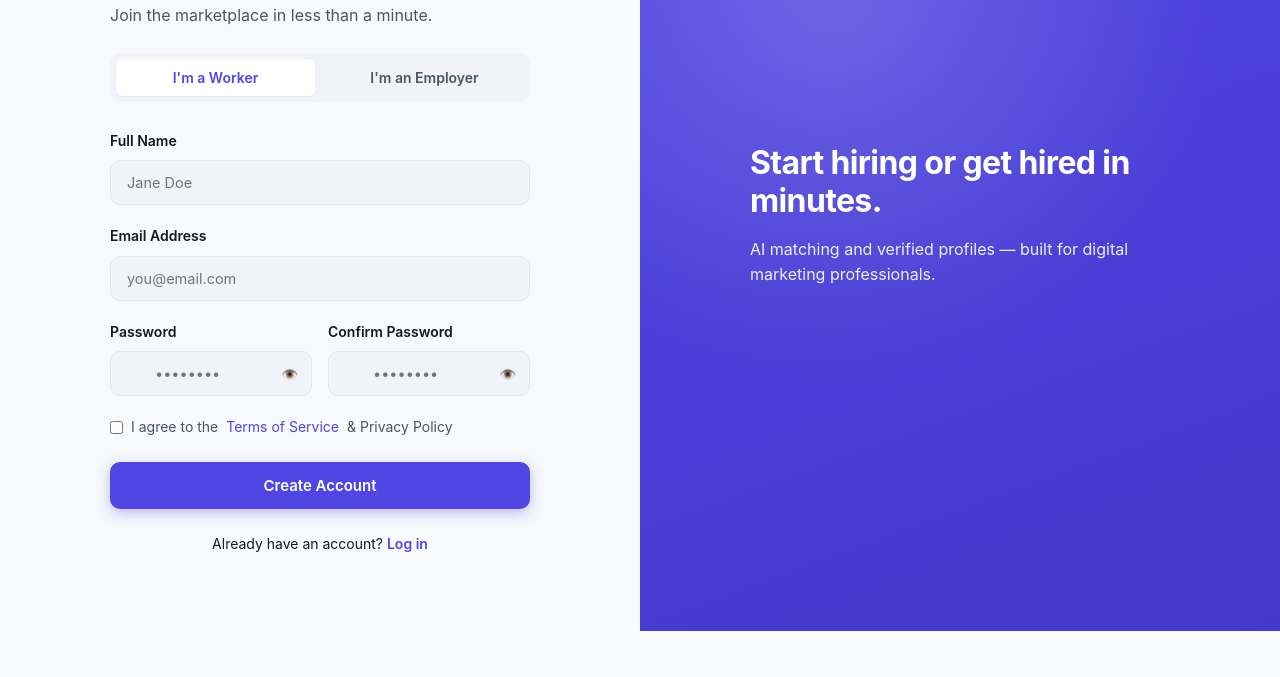
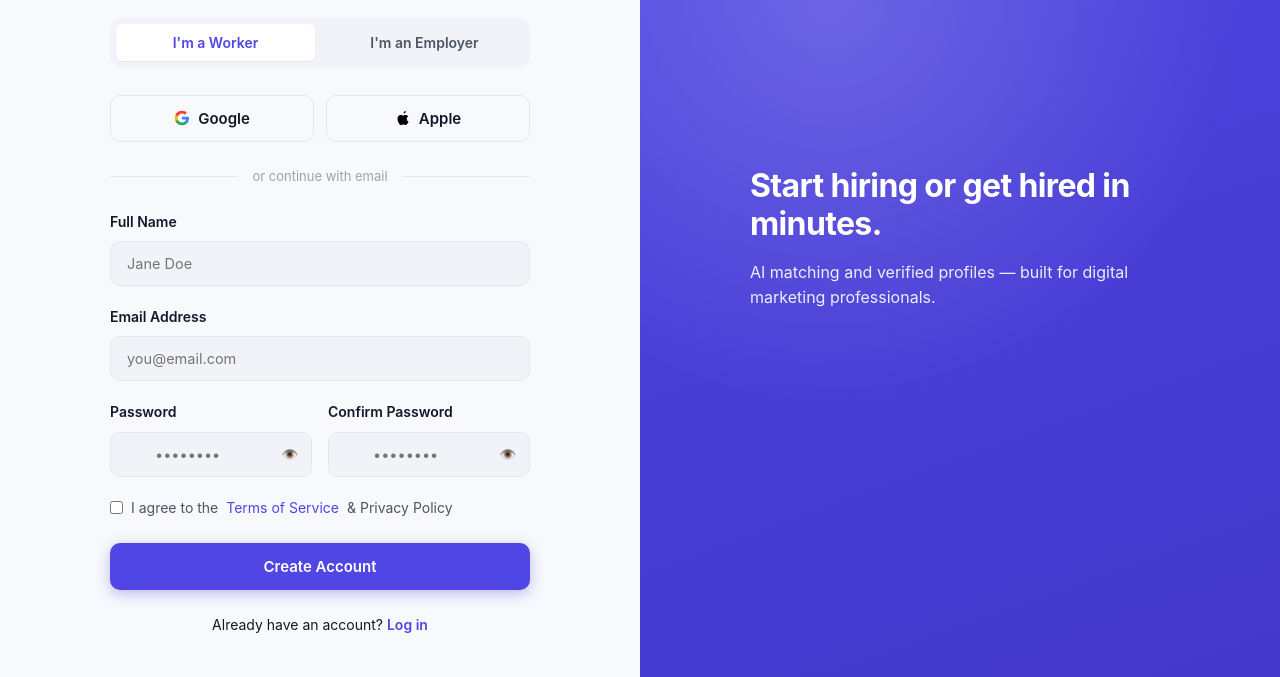
Before and after one commit to johnndzenmuh237/marketspharez, a plain HTML site: page Marketsphare/auth/register.html in a window 1280 px wide. Shown: the part 169-846 px from the top of the page. Before the commit the page ends 800 px from the top, so only its background shows below. Drawn offline with Linux system fonts and the light colour scheme.

Commit message:
Implement social login options in registration form
Added social authentication buttons for Google and Apple.

```diff
--- a/Marketsphare/auth/register.html
+++ b/Marketsphare/auth/register.html
@@ -20,6 +20,12 @@
           <button type="button" data-role="employer">I'm an Employer</button>
         </div>
         <input type="hidden" id="selectedRole" value="worker">
+
+        <div class="social-auth mb-3">
+          <button class="btn btn-outline" type="button"><svg width="16" height="16" viewBox="0 0 24 24"><path fill="#4285F4" d="M22.56 12.25c0-.78-.07-1.53-.2-2.25H12v4.26h5.92a5.06 5.06 0 01-2.2 3.32v2.77h3.57c2.08-1.92 3.27-4.74 3.27-8.1z"/><path fill="#34A853" d="M12 23c2.97 0 5.46-.98 7.28-2.66l-3.57-2.77c-.99.66-2.26 1.06-3.71 1.06-2.86 0-5.29-1.93-6.16-4.53H2.18v2.84A11 11 0 0012 23z"/><path fill="#FBBC05" d="M5.84 14.1A6.6 6.6 0 015.5 12c0-.73.13-1.43.34-2.1V7.06H2.18A11 11 0 001 12c0 1.77.42 3.45 1.18 4.94l3.66-2.84z"/><path fill="#EA4335" d="M12 5.38c1.62 0 3.06.56 4.21 1.64l3.15-3.15C17.45 2.09 14.97 1 12 1A11 11 0 002.18 7.06l3.66 2.84C6.71 7.3 9.14 5.38 12 5.38z"/></svg> Google</button>
+          <button class="btn btn-outline" type="button"><svg width="16" height="16" viewBox="0 0 24 24" fill="#000"><path d="M16.36 1.4c.1 1-.27 1.96-.86 2.66-.6.7-1.6 1.25-2.55 1.17-.13-.97.3-1.98.86-2.62.61-.69 1.66-1.2 2.55-1.2zM20.6 17.1c-.46 1.05-.68 1.5-1.27 2.43-.83 1.3-2 2.92-3.44 2.94-1.29.02-1.62-.83-3.37-.82-1.74 0-2.1.8-3.39.84-1.45.04-2.55-1.43-3.38-2.72-2.3-3.55-2.55-7.72-1.13-9.94.9-1.43 2.43-2.39 4-2.41 1.36-.02 2.64.92 3.46.92.82 0 2.38-1.13 4.01-.97.68.03 2.59.27 3.83 2.06-.1.06-2.28 1.34-2.26 3.99.02 3.18 2.79 4.24 2.94 4.68z"/></svg> Apple</button>
+        </div>
+        <div class="form-divider">or continue with email</div>
 
         <form id="registerForm" novalidate>
           <div class="form-group">
@@ -64,6 +70,7 @@
   <script src="https://www.gstatic.com/firebasejs/9.22.1/firebase-app-compat.js"></script>
   <script src="https://www.gstatic.com/firebasejs/9.22.1/firebase-auth-compat.js"></script>
   <script src="../assets/js/firebase-config.js"></script>
+  <script src="../assets/js/user-profile.js"></script>
   <script src="../assets/js/app.js"></script>
   <script src="../assets/js/auth.js"></script>
 </body>
```
